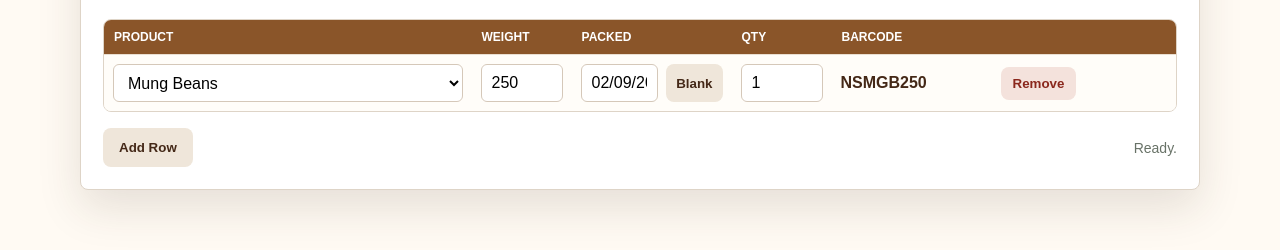
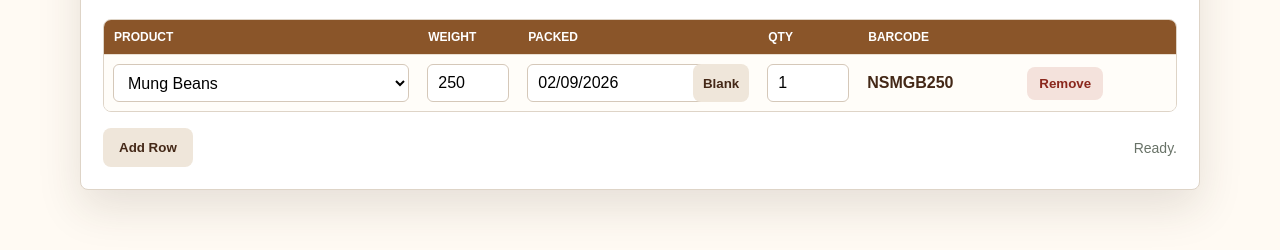
Before and after one commit to justdooit/nutri-sprouts-label-static, a plain HTML site: page index.html in a window 1280 px wide. Shown: the part 104-354 px from the top of the page. Drawn offline with Linux system fonts and the light colour scheme.

Commit message:
Widen date column and ensure packed input can grow (td:nth-child(3) -> 240px, add .date-cell .packed rules)

```diff
--- a/styles.css
+++ b/styles.css
@@ -139,7 +139,9 @@ td:nth-child(4) {
 }
 
 td:nth-child(3) {
-  width: 160px;
+  /* increased from 160px to give the date input more room */
+  width: 240px;
+  min-width: 160px;
 }
 
 td:nth-child(5) {
@@ -149,6 +151,12 @@ td:nth-child(5) {
 .barcode {
   font-weight: 700;
   color: #442817;
+}
+
+/* ensure the date input itself can grow if the cell allows it */
+.date-cell .packed {
+  min-width: 180px;
+  max-width: 100%;
 }
 
 @media (max-width: 700px) {
@@ -169,4 +177,10 @@ td:nth-child(5) {
   button {
     width: 100%;
   }
+
+  /* on small screens allow date input to shrink to fit the layout */
+  .date-cell .packed {
+    min-width: 0;
+    width: 100%;
+  }
 }
```
